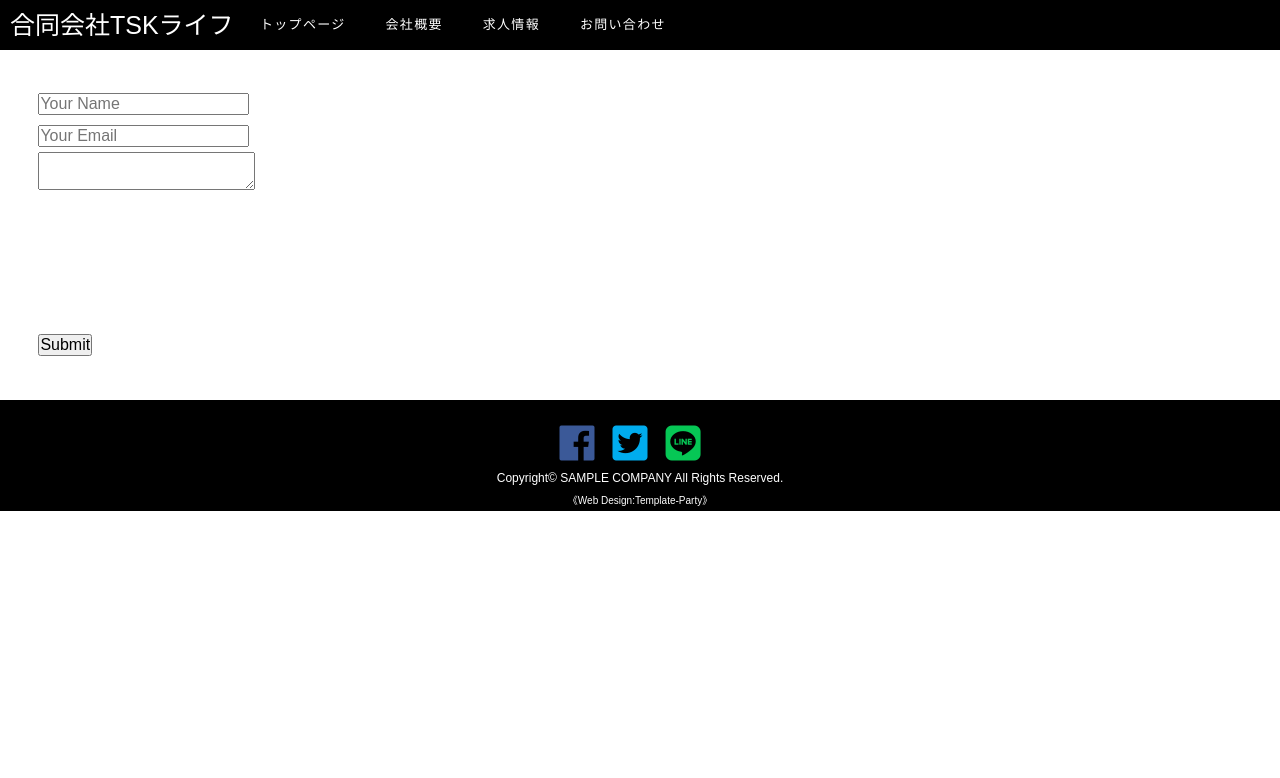
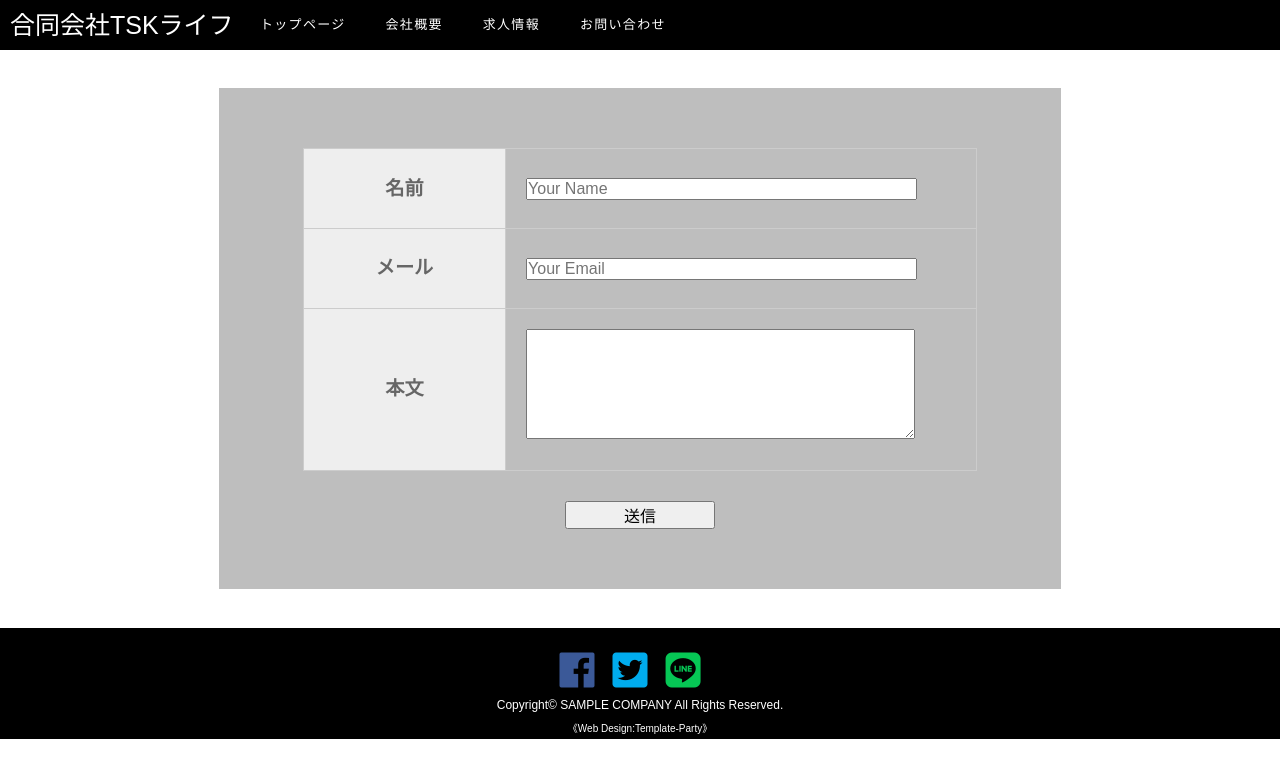
Before and after one commit to skirnir1198/tsk-life_web, a plain HTML site: page public/contact.html in a window 1280 px wide. Drawn offline with Linux system fonts and the light colour scheme.

Commit message:
formデザイン完成 次はバリデート

```diff
--- a/public/contact.html
+++ b/public/contact.html
@@ -44,21 +44,19 @@
 
 <div id="contents">
 
-<section>
-
-	<form action="https://api.staticforms.xyz/submit" method="post">
-		<input type="text" name="name" placeholder="Your Name"><br>
-		<input type="text" name="email" placeholder="Your Email"><br>
-		<textarea name="message"></textarea>
-		<input type="text" name="honeypot" style="display:none"><br>
-		<input type="hidden" name="accessKey" value="15018912-a749-4f5c-9ba3-c8445c3359e9"><br>
-		<input type="hidden" name="subject" value="Contact us from - example.com"><br>
-		<input type="hidden" name="replyTo" value="@"><br>
-		<input type="hidden" name="redirectTo" value="https://tsk-life-web.web.app/finish.html"><br>
-		<input type="submit" value="Submit">
+	<form action="https://api.staticforms.xyz/submit" method="post" class="mail_form">
+		<table class="form_table">
+			<tr><th class="contact-item"><text>名前</text></th><td class="contact-body"><input type="text" name="name" placeholder="Your Name" class="mail_input"></td></tr>
+			<tr><th class="contact-item"><text>メール</text></th><td class="contact-body"><input type="text" name="email" placeholder="Your Email" class="mail_input"></td></tr>
+			<tr><th class="contact-item"><text>本文</text></th><td class="contact-body"><textarea name="message" class="mail_input" rows="6"></textarea></td></tr>
+		</table>
+		<input type="submit" value="送信" class="submit_btn">
+		<input type="text" name="honeypot" style="display:none">
+		<input type="hidden" name="accessKey" value="15018912-a749-4f5c-9ba3-c8445c3359e9">
+		<input type="hidden" name="subject" value="Contact us from - example.com">
+		<input type="hidden" name="replyTo" value="@">
+		<input type="hidden" name="redirectTo" value="https://tsk-life-web.web.app/finish.html">
 	</form>
-
-</section>
 
 </div>
 <!--/#contents-->
--- a/public/css/style.css
+++ b/public/css/style.css
@@ -753,3 +753,49 @@ h6 {
 .fa-line {
 	color: #06c755;
 }
+
+.mail_form {
+	background-color: rgb(190, 190, 190);
+	width: 70%;
+	margin: 0 auto;/*中央寄せ*/
+  padding: 60px 0;
+}
+
+.mail_form > table {
+	border: #000 1px solid;
+	margin: 0 auto;
+}
+
+.contact-item,
+.contact-body {
+    padding: 3%;
+    border: 1px solid #ccc;
+}
+
+.contact-item {
+    text-align: center;
+    width: 30%;
+    background-color: #eee;
+}
+
+.contact-body {
+    width: 70%;
+}
+
+.submit_btn {
+	display:block;
+  width:150px;
+  margin:30px auto 0;
+}
+
+.mail_input {
+	width: 90%;
+}
+
+.form_table {
+	width: 80%;
+}
+
+.form_table text {
+	font-size: 1.5vw;
+}
```
